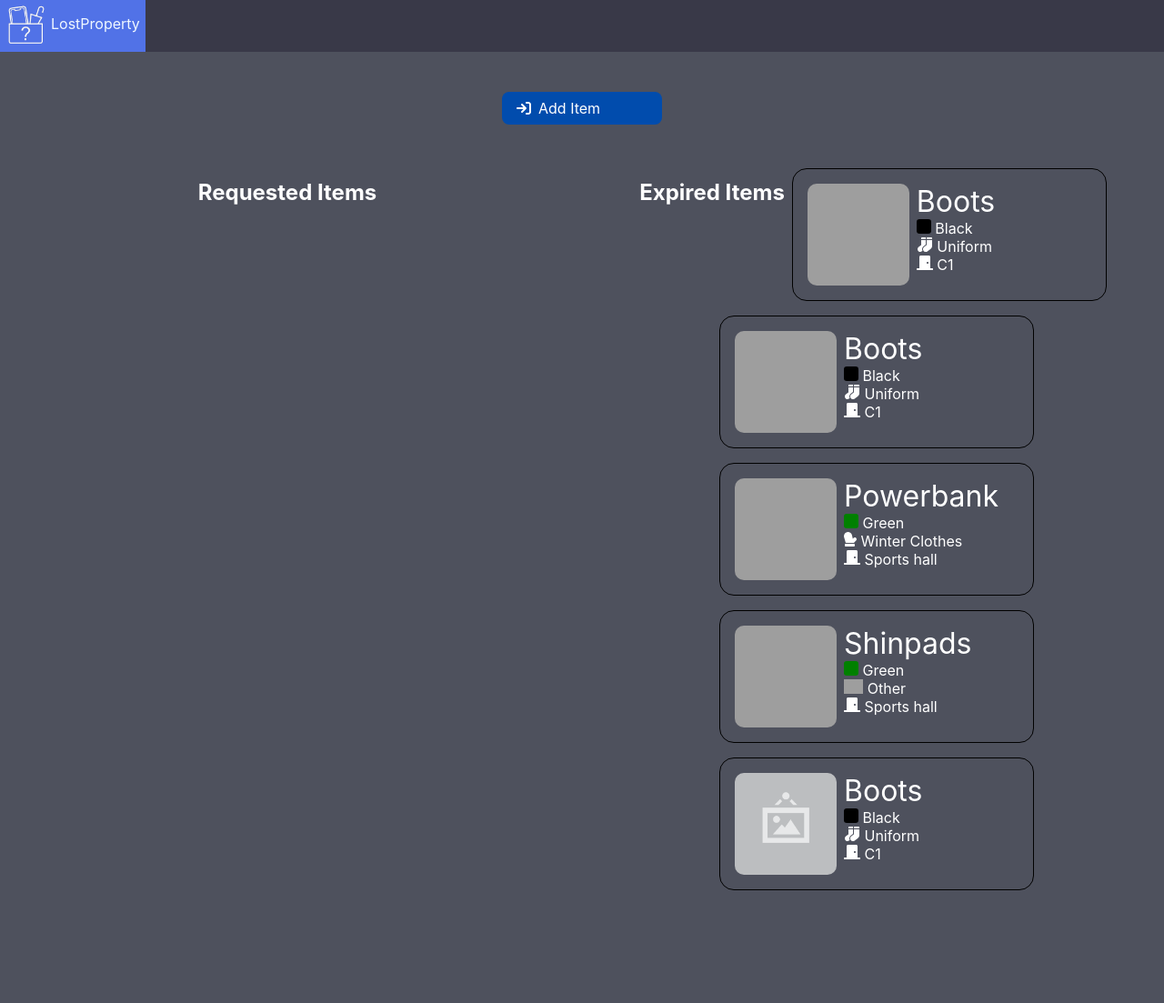
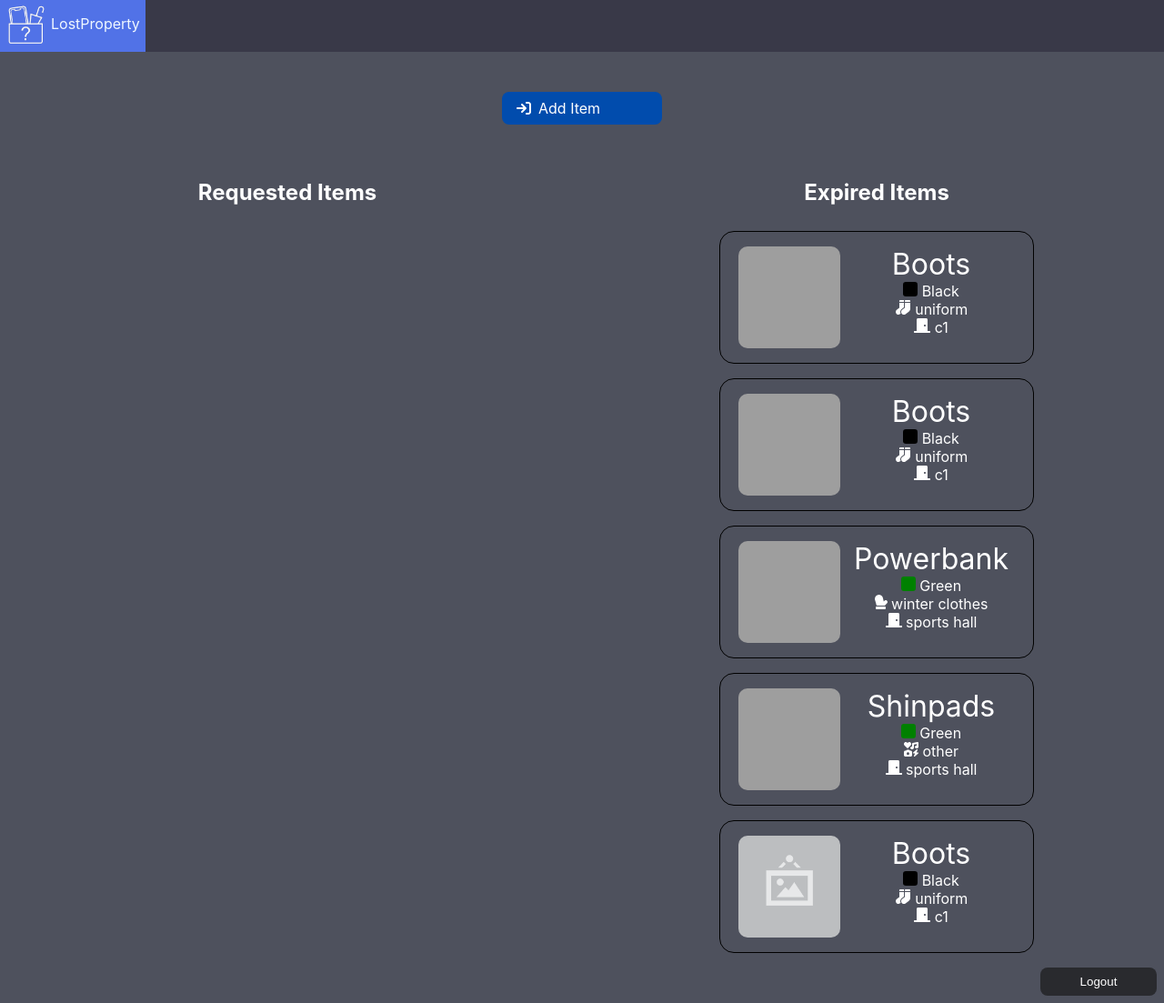
Before and after one commit to JosephAbbey/PAPICompetition-LostProperty, a Flask app: page /admin in a window 1280 px wide. Shown: the whole page at 91% size. Before the commit the page ends 979 px from the top, so only its background shows below. Run offline with Flask 2, Linux system fonts and the light colour scheme; the visitor is signed in with stand-in values (Sample User, id 1); data comes from the database, SQL or seed files in the repository; both versions use the stored data as it was after the commit.

Commit message:
stuf, stuf, more stuf

```diff
--- /dev/null
+++ b/data/notifSave.json
@@ -0,0 +1,10 @@
+{
+    "exp": [
+        270,
+        271,
+        272,
+        273,
+        274
+    ],
+    "req": []
+}
--- a/static/CatalogueCategory.mjs
+++ b/static/CatalogueCategory.mjs
@@ -18,7 +18,7 @@ export default class CatalogueCategory extends HTMLElement {
             <div id="${this.attrs.category}" class="wrapper">
                 ${
                     this.attrs.category != 'Other'
-                        ? `<img class="icon" alt="icon" src="/static/icons/${this.attrs.category}.svg"></img>`
+                        ? `<img class="icon" alt="icon" src="/static/icons/${this.attrs.category.toLowerCase()}.svg"></img>`
                         : ''
                 }
                 ${this.attrs.category}
--- a/static/CatalogueItem.mjs
+++ b/static/CatalogueItem.mjs
@@ -31,8 +31,8 @@ export default class CatalogueItem extends HTMLElement {
                 ${this.attrs.title}
               </span>
               <div class="colour"></div> ${this.attrs.colour}                   <br />
-              <img class="icon" alt="icon" src="/static/icons/${this.attrs.category}.svg"></img> ${this.attrs.category}     <br />
-              <img class="icon" alt="icon" src="/static/icons/door.svg"></img> ${this.attrs["found-in"]}  <br />
+              <img class="icon" alt="icon" src="/static/icons/${this.attrs.category}.svg"></img> ${this.attrs.category.toLowerCase()}     <br />
+              <img class="icon" alt="icon" src="/static/icons/door.svg"></img> ${this.attrs["found-in"].toLowerCase()}  <br />
             </div>
           </div>
         `;
--- a/static/style.css
+++ b/static/style.css
@@ -92,6 +92,10 @@ select {
     border: none;
 }
 
+#login {
+    float: right;
+}
+
 select {
     border-right: solid 0.25rem rgb(41 42 46);
 }
@@ -100,10 +104,11 @@ select {
     display: grid;
     grid-template-columns: 1fr 1fr;
     grid-gap: 1rem;
+    text-align: center;
 }
 
-.admin .requested,
-.admin .expired {
+.admin .requested div,
+.admin .expired div {
     display: flex;
     flex-direction: row;
     flex-wrap: wrap;
--- a/templates/admin.html
+++ b/templates/admin.html
@@ -26,6 +26,7 @@
         <div class="admin">
             <div class="requested">
                 <h2>Requested Items</h2>
+                <div>
                     {% for (id, item) in requested.items() %}
                     <catalogue-item
                         id="{{ id }}"
@@ -34,8 +35,10 @@
                     ></catalogue-item>
                     {% endfor %}
                 </div>
+            </div>
             <div class="expired">
                 <h2>Expired Items</h2>
+                <div>
                     {% for (id, item) in expired.items() %}
                     <catalogue-item
                         id="{{ id }}"
@@ -45,5 +48,9 @@
                     {% endfor %}
                 </div>
             </div>
+        </div>
+        <button type="button" onclick="window.location = '/logout'" id="login">
+            Logout
+        </button>
     </body>
 </html>
--- a/templates/index.html
+++ b/templates/index.html
@@ -5,7 +5,7 @@
         <meta name="viewport" content="width=device-width, initial-scale=1.0" />
         <title>LostProperty</title>
         <link rel="stylesheet" href="/static/style.css" />
-        <link rel="icon" type="image/x-icon" href="/static/favicon.ico">
+        <link rel="icon" type="image/x-icon" href="/static/favicon.ico" />
     </head>
     <body>
         <script type="module" src="/static/index.mjs"></script>
@@ -38,5 +38,6 @@
             current="{{ page }}"
             final="{{ max }}"
         ></catalogue-pagination>
+        <button onclick="window.location = '/login'" id="login">Login</button>
     </body>
 </html>
```
Also changed, not shown: templates/add.html (+11 -5 lines), templates/settings.html (+8 -2 lines), data/lostProperty.db, static/icons/other.svg (added). Lines whose indentation alone changed are shown as unchanged.
